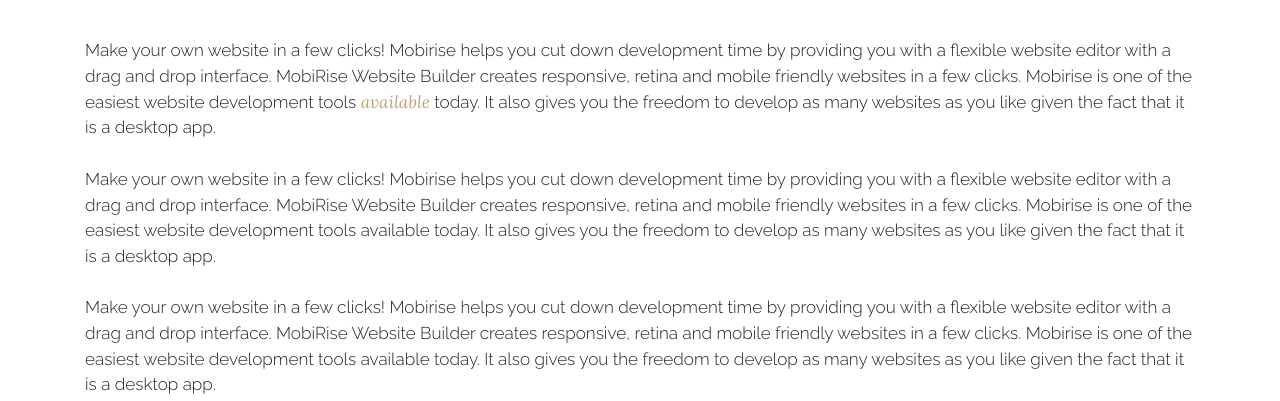
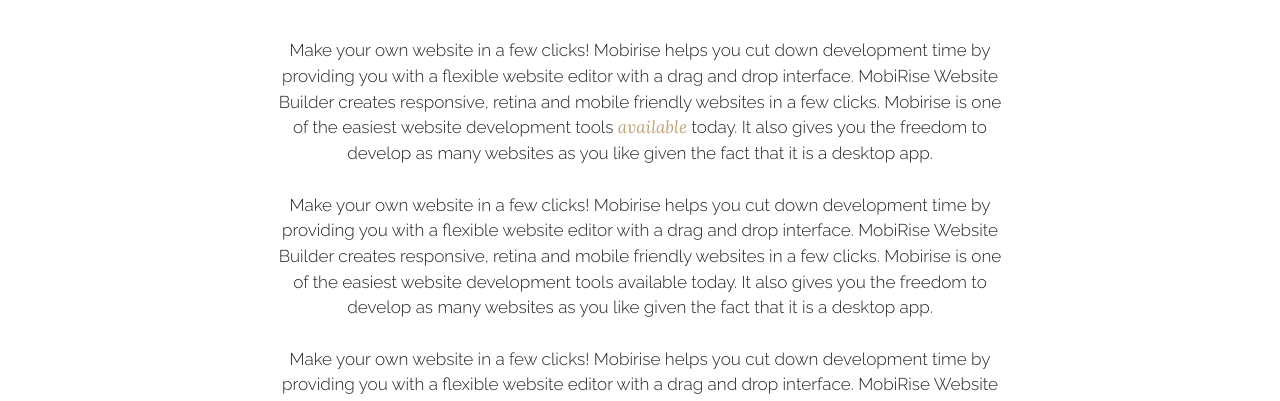
Before and after one commit to sjjdhdr/sjjdhdr, a plain HTML site: page index.html in a window 1280 px wide. Shown: the part 431-832 px from the top of the page. Drawn offline with Linux system fonts and the light colour scheme.

Commit message:
Update index.html
col-md-8 col-md-offset-2 text-xs-center

```diff
--- a/index.html
+++ b/index.html
@@ -42,7 +42,7 @@
 
     <div class="container">
         <div class="row">
-            <div class="col-xs-12 lead"><p>Make your own website in a few clicks! Mobirise helps you cut down development time by providing you with a flexible website editor with a drag and drop interface. MobiRise Website Builder creates responsive, retina and mobile friendly websites in a few clicks. Mobirise is one of the easiest website development tools <a href="http://google.com/">available</a> today. It also gives you the freedom to develop as many websites as you like given the fact that it is a desktop app.</p><p><br></p><p>Make your own website in a few clicks! Mobirise helps you cut down development time by providing you with a flexible website editor with a drag and drop interface. MobiRise Website Builder creates responsive, retina and mobile friendly websites in a few clicks. Mobirise is one of the easiest website development tools available today. It also gives you the freedom to develop as many websites as you like given the fact that it is a desktop app.</p><p><br></p><p>Make your own website in a few clicks! Mobirise helps you cut down development time by providing you with a flexible website editor with a drag and drop interface. MobiRise Website Builder creates responsive, retina and mobile friendly websites in a few clicks. Mobirise is one of the easiest website development tools available today. It also gives you the freedom to develop as many websites as you like given the fact that it is a desktop app.</p></div>
+            <div class="col-md-8 col-md-offset-2 text-xs-center lead"><p>Make your own website in a few clicks! Mobirise helps you cut down development time by providing you with a flexible website editor with a drag and drop interface. MobiRise Website Builder creates responsive, retina and mobile friendly websites in a few clicks. Mobirise is one of the easiest website development tools <a href="http://google.com/">available</a> today. It also gives you the freedom to develop as many websites as you like given the fact that it is a desktop app.</p><p><br></p><p>Make your own website in a few clicks! Mobirise helps you cut down development time by providing you with a flexible website editor with a drag and drop interface. MobiRise Website Builder creates responsive, retina and mobile friendly websites in a few clicks. Mobirise is one of the easiest website development tools available today. It also gives you the freedom to develop as many websites as you like given the fact that it is a desktop app.</p><p><br></p><p>Make your own website in a few clicks! Mobirise helps you cut down development time by providing you with a flexible website editor with a drag and drop interface. MobiRise Website Builder creates responsive, retina and mobile friendly websites in a few clicks. Mobirise is one of the easiest website development tools available today. It also gives you the freedom to develop as many websites as you like given the fact that it is a desktop app.</p></div>
         </div>
     </div>
 
```
